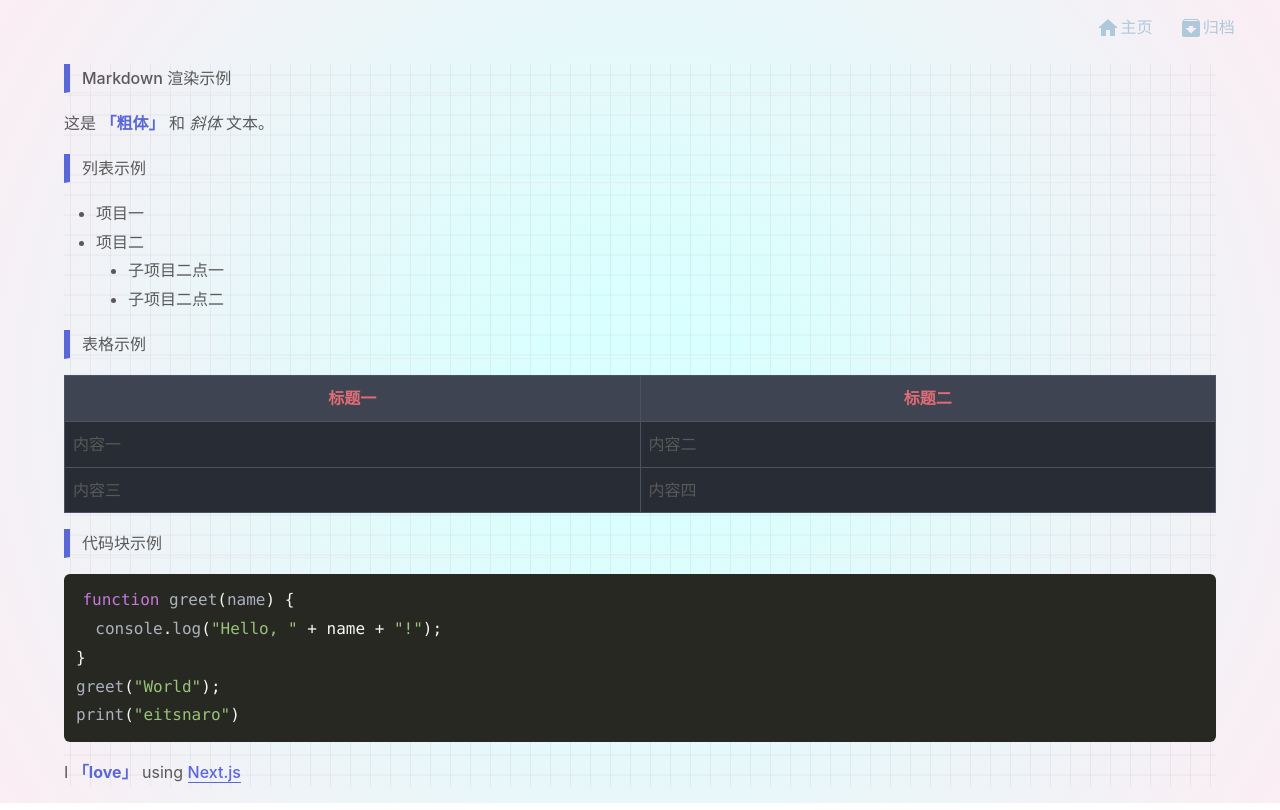
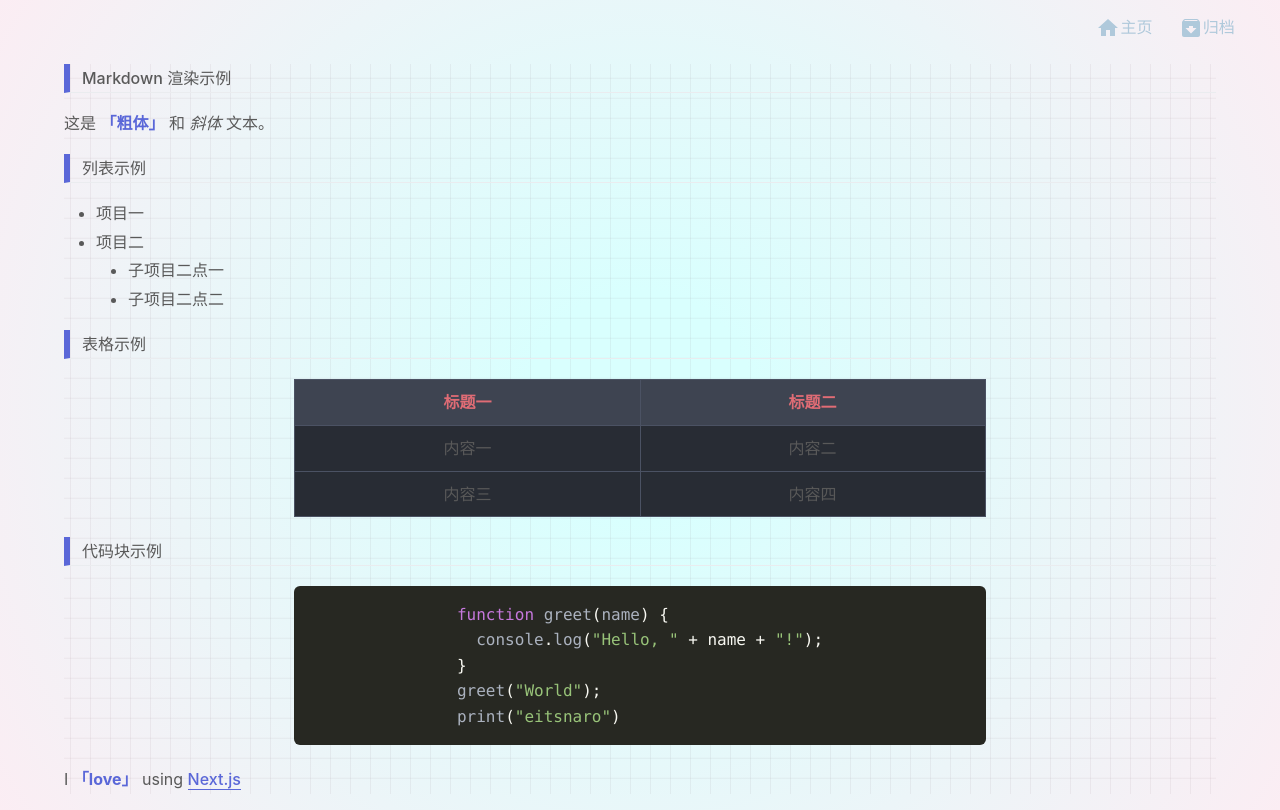
Before and after one commit to NewYouthBlog/userWeb, a Next.js app: page /articles/1 in a window 1280 px wide. Built offline with nearby package versions, Linux system fonts and the light colour scheme.

Commit message:
center markdown

```diff
--- a/src/components/MarkDownRender/markdown-indigo.css
+++ b/src/components/MarkDownRender/markdown-indigo.css
@@ -157,6 +157,11 @@
   padding: 12px;
   border-radius: 6px;
   overflow: auto;
+  width: 60%;
+  display: flex; /* 使用 Flexbox 布局 */
+  justify-content: center; /* 水平居中 */
+  margin: 20px auto; /* 自动设置左右外边距，确保整体居中 */
+  max-width: 80%; /* 可选：防止代码块太宽 */
 }
 #write picture img {
   border-radius: 6px;
@@ -397,15 +402,18 @@
 
 /* 表格样式 */
 #write table {
-  width: 100%;
+  width: 60%;
   border-collapse: collapse;
   margin-bottom: 1em;
+  margin: 20px auto; /* 设置表格的外边距，左右为 auto 实现水平居中 */
+  border-collapse: collapse; /* 可选：使表格边框合并，视觉效果更好 */
 }
 
 #write table th,
 #write table td {
   border: 1px solid #4b5263;
   padding: 8px;
+  text-align: center; /* 可选：让单元格内容居中对齐 */
 }
 
 #write table th {
```
